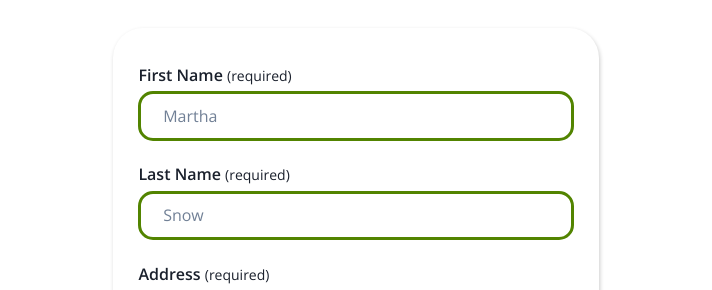
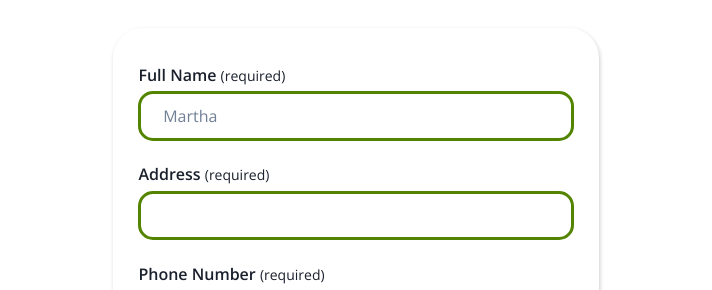
Before and after one commit to Kingcollins004/Regions, a React (Create React App) app: page /create-profile in a window 1280 px wide. Shown: the part 650-940 px from the top of the page, without its empty margins (284-996 px from the left). Built offline with nearby package versions, Linux system fonts and the light colour scheme.

Commit message:
update 9

```diff
--- a/src/Pages/CreateProfile.js
+++ b/src/Pages/CreateProfile.js
@@ -8,19 +8,15 @@ import { auth } from "../firebase";
 import toast, { Toaster } from "react-hot-toast";
 const CreateProfile = () => {
   const [image, setImage] = useState(null);
-  const [firstName, setFirstName] = useState("");
-  const [lastName, setLastName] = useState("");
+  const [fullName, setFullName] = useState("");
   const [address, setAddress] = useState("");
   const [phoneNumber, setPhoneNumber] = useState("");
   const [state, setState] = useState("");
   const [country, setCountry] = useState("");
   const navigate = useNavigate();
 
-  const handleFirstNameChange = (e) => {
-    setFirstName(e.target.value);
-  };
-  const handleLastNameChange = (e) => {
-    setLastName(e.target.value);
+  const handleFullNameChange = (e) => {
+    setFullName(e.target.value);
   };
   const handleAddressChange = (e) => {
     setAddress(e.target.value);
@@ -85,8 +81,7 @@ const CreateProfile = () => {
 
     try {
       await setDoc(doc(db, "users", uid), {
-        firstName: firstName,
-        lastName: lastName,
+        fullName: fullName,
         address: address,
         phoneNumber: phoneNumber,
         state: state,
@@ -98,7 +93,7 @@ const CreateProfile = () => {
         savings: savings
       });
 
-      console.log(firstName);
+      console.log(fullName);
       toast.success("Profile Successlly created. return to login page");
       navigate("/login");
     } catch (e) {
@@ -183,7 +178,7 @@ const CreateProfile = () => {
       >
         <Box>
           <Text marginTop="5%" marginBottom="1%" fontWeight="600">
-            First Name{" "}
+            Full Name{" "}
             <span style={{ fontWeight: "300", fontSize: "14px" }}>
               (required)
             </span>
@@ -194,27 +189,11 @@ const CreateProfile = () => {
             borderRadius="15px"
             border="3px solid #528400"
             type="text"
-            value={firstName}
-            onChange={handleFirstNameChange}
+            value={fullName}
+            onChange={handleFullNameChange}
           />
         </Box>
-        <Box>
-          <Text marginTop="5%" marginBottom="1%" fontWeight="600">
-            Last Name{" "}
-            <span style={{ fontWeight: "300", fontSize: "14px" }}>
-              (required)
-            </span>
-          </Text>
-          <Input
-            placeholder="Snow"
-            padding={{base: "7%", md:"5%"}}
-            borderRadius="15px"
-            border="3px solid #528400"
-            type="text"
-            value={lastName}
-            onChange={handleLastNameChange}
-          />
-        </Box>
+
         <Box>
           <Text marginTop="5%" marginBottom="1%" fontWeight="600">
             Address{" "}
--- a/src/Pages/Dashboard.js
+++ b/src/Pages/Dashboard.js
@@ -129,7 +129,7 @@ const Dashboard = () => {
           <Flex flexDirection={{ base: "column", md: "row" }}>
             <Box flex="1">
               <Text fontSize="22px" fontWeight="600">
-                Welcome,
+                Welcome, {userInfo.fullName}
               </Text>
               <Text marginTop={{ base: "5%", md: "5%" }}>Total Balance</Text>
               <Text color="#F9F9F9" fontSize="42px" fontWeight="600">
```
